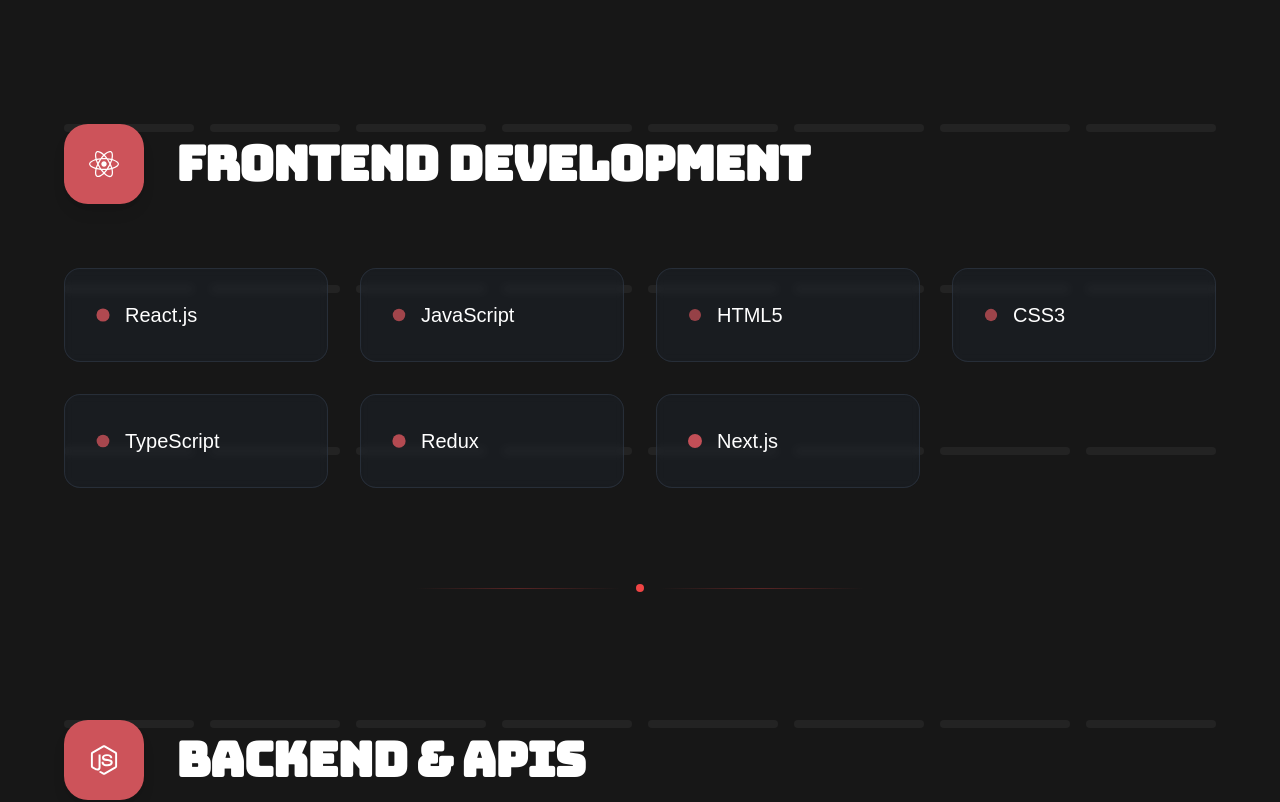
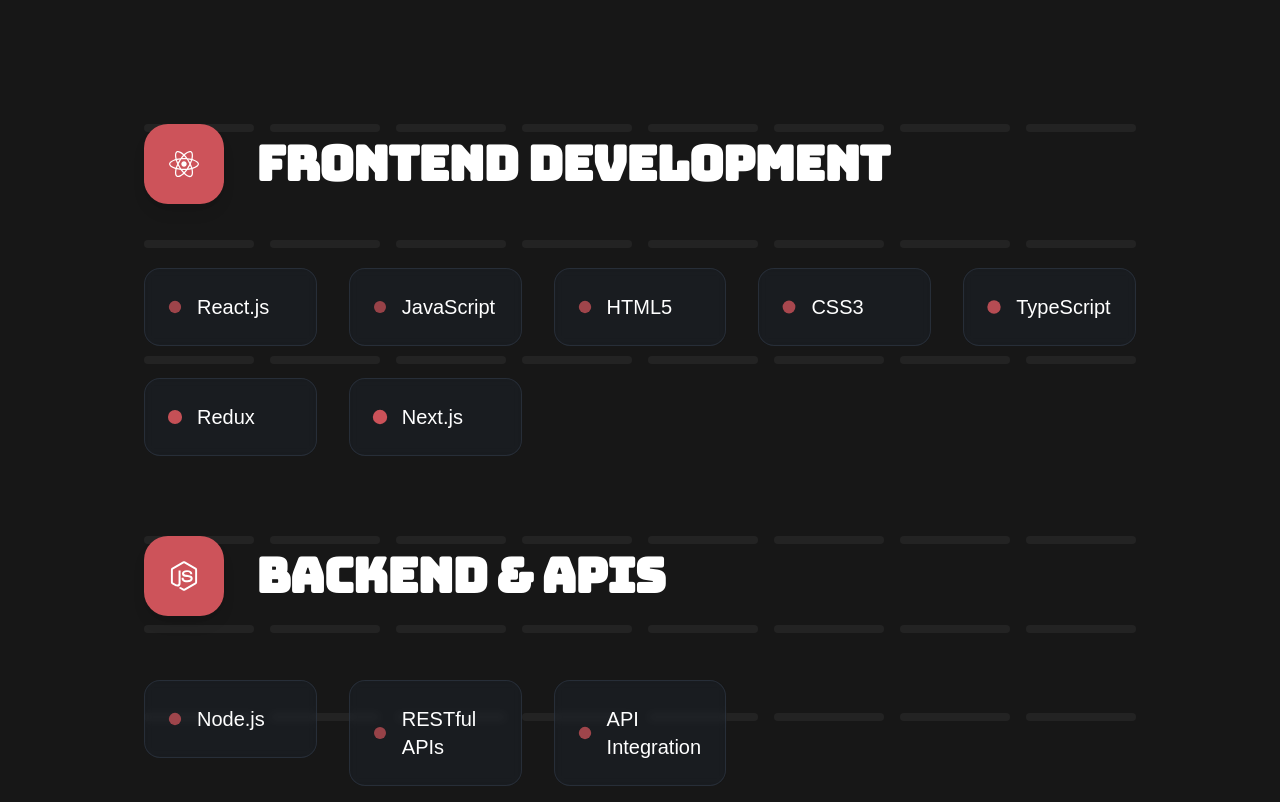
Before and after one commit to jecochran-0/JakeCPortfolio, a Next.js app: page /skills in a window 1280 px wide. Shown: the part 580-1382 px from the top of the page. Built offline with nearby package versions, Linux system fonts and the light colour scheme.

Commit message:
Remove section separators and maximize screen width usage - increase grid columns, expand container width, reduce spacing

```diff
--- a/app/skills/page.tsx
+++ b/app/skills/page.tsx
@@ -305,7 +305,7 @@ export default function SkillsPage() {
         className="min-h-screen py-20 px-4 sm:px-8 md:px-16"
         style={{ backgroundColor: "#171717" }}
       >
-        <div className="max-w-7xl mx-auto">
+        <div className="max-w-full mx-auto px-4 sm:px-8 md:px-12 lg:px-16 xl:px-20">
           {/* Hero Section */}
           <motion.section
             className="pt-32 sm:pt-40 md:pt-48 pb-20 sm:pb-32"
@@ -336,7 +336,7 @@ export default function SkillsPage() {
           </motion.section>
 
           {/* Skills Grid - Redesigned */}
-          <div className="space-y-24 sm:space-y-32">
+          <div className="space-y-16 sm:space-y-20">
             {skillCategories.map((category, index) => (
               <motion.section
                 key={category.category}
@@ -388,7 +388,7 @@ export default function SkillsPage() {
                   </motion.div>
 
                   {/* Skills Grid */}
-                  <div className="grid grid-cols-1 sm:grid-cols-2 lg:grid-cols-3 xl:grid-cols-4 gap-6 sm:gap-8">
+                  <div className="grid grid-cols-1 sm:grid-cols-2 lg:grid-cols-3 xl:grid-cols-5 2xl:grid-cols-6 gap-4 sm:gap-6 lg:gap-8">
                     {category.skills.map((skill, skillIndex) => (
                       <motion.div
                         key={skill}
@@ -402,7 +402,7 @@ export default function SkillsPage() {
                         }}
                         whileHover={{ y: -5 }}
                       >
-                        <div className="bg-gray-800/30 backdrop-blur-sm border border-gray-700/50 rounded-xl p-6 sm:p-8 hover:border-red-500/50 transition-all duration-300 group-hover:bg-gray-800/50">
+                        <div className="bg-gray-800/30 backdrop-blur-sm border border-gray-700/50 rounded-xl p-4 sm:p-6 hover:border-red-500/50 transition-all duration-300 group-hover:bg-gray-800/50">
                           <div className="flex items-center gap-4">
                             <motion.div
                               className="w-3 h-3 rounded-full flex-shrink-0"
@@ -430,22 +430,6 @@ export default function SkillsPage() {
                   </div>
                 </div>
 
-                {/* Section Separator */}
-                {index < skillCategories.length - 1 && (
-                  <motion.div
-                    className="mt-20 sm:mt-24 flex items-center justify-center"
-                    initial={{ opacity: 0, scaleX: 0 }}
-                    whileInView={{ opacity: 1, scaleX: 1 }}
-                    viewport={{ once: true }}
-                    transition={{ delay: index * 0.1 + 0.5, duration: 1.0 }}
-                  >
-                    <div className="flex items-center gap-4 w-full max-w-md">
-                      <div className="h-px bg-gradient-to-r from-transparent via-red-500/30 to-transparent flex-1" />
-                      <div className="w-2 h-2 bg-red-500 rounded-full" />
-                      <div className="h-px bg-gradient-to-r from-transparent via-red-500/30 to-transparent flex-1" />
-                    </div>
-                  </motion.div>
-                )}
               </motion.section>
             ))}
           </div>
```
